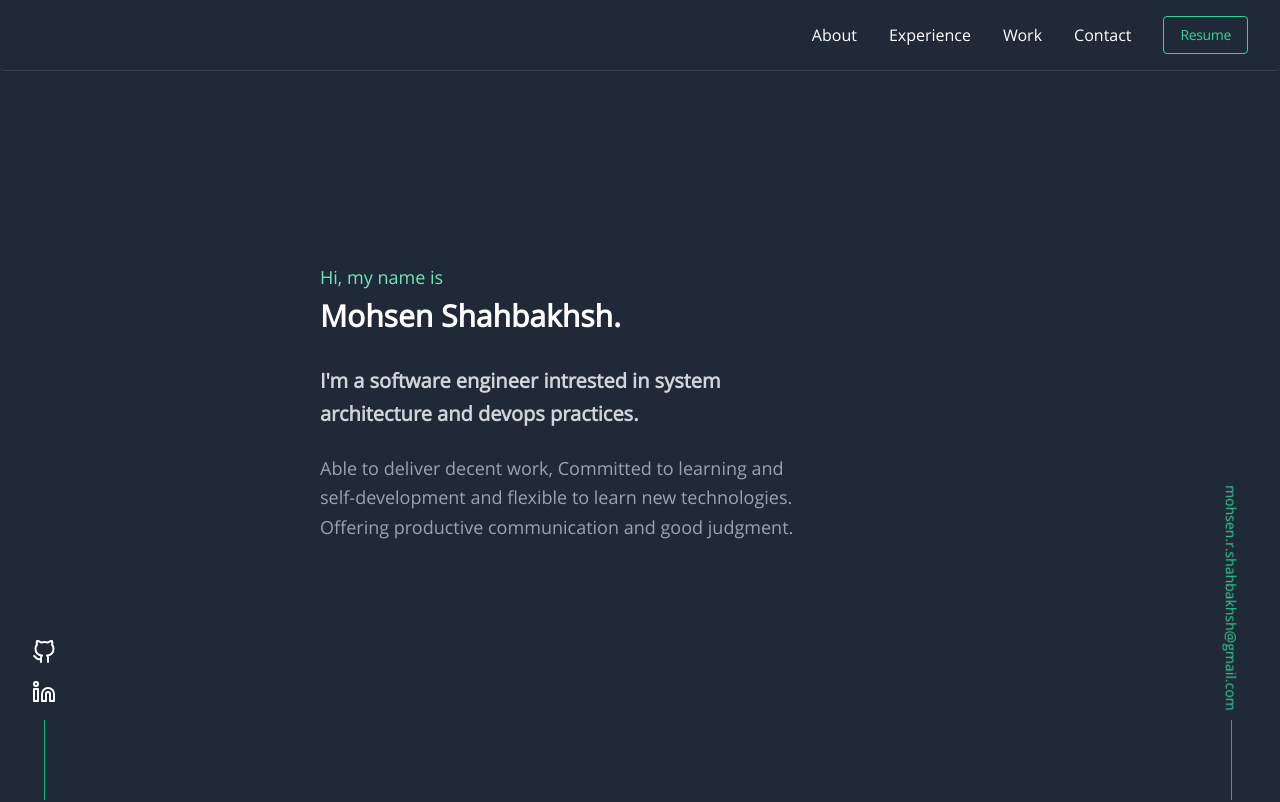
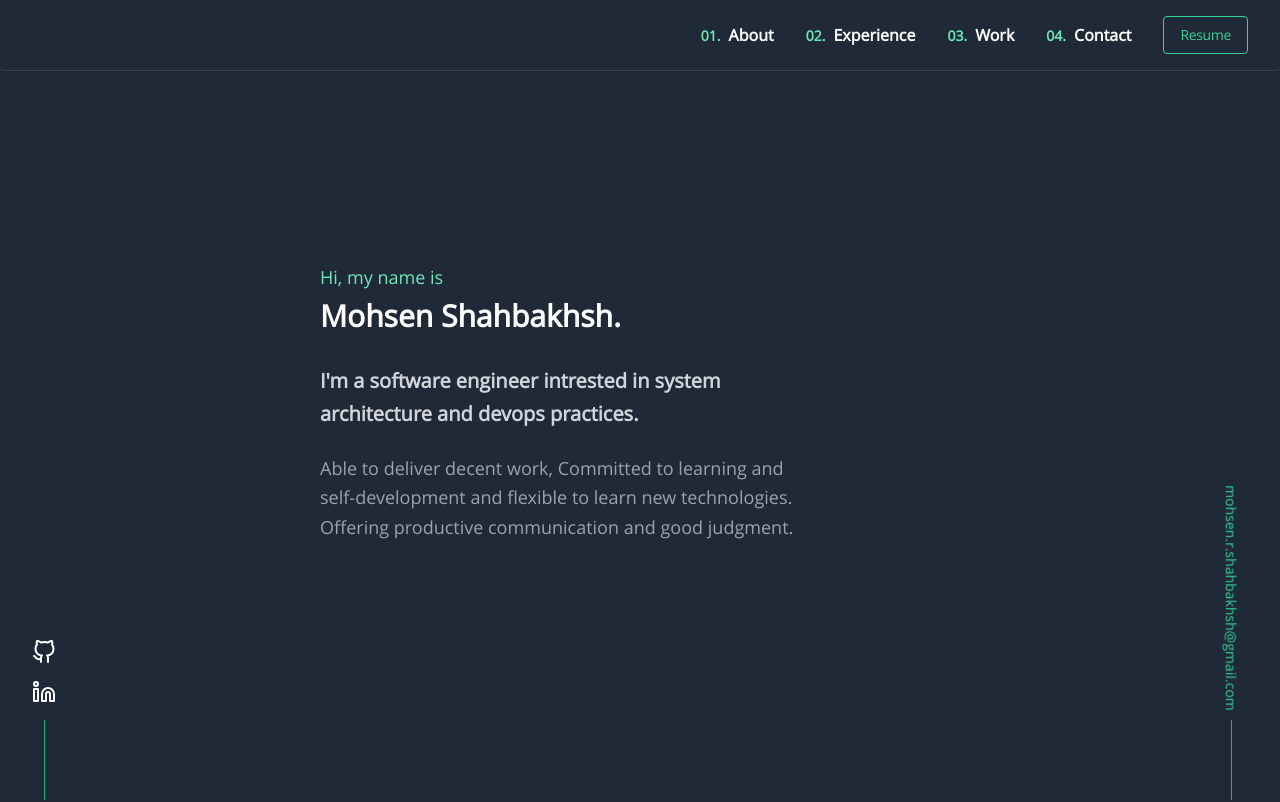
Before and after one commit to mohsenshahbakhsh/portfolio-react-tailwind, a React (Create React App) app: page / in a window 1280 px wide. Shown: the top 802 px of the page. Built offline with nearby package versions, Linux system fonts and the light colour scheme.

Commit message:
add number to navbar

```diff
--- a/src/Header.js
+++ b/src/Header.js
@@ -7,16 +7,28 @@ const Header = () => {
     <nav className="bg-gray-800 sticky top-0 rounded shadow-sm border-b border-gray-700 px-8 py-4 flex justify-end">
       <ul className="hidden text-white md:inline-flex justify-end items-center space-x-8">
         <li>
-          <Link to="#About">About</Link>
+          <span className="text-green-300 text-sm font-semibold pr-2">01.</span>
+          <Link to="#About" className="hover:text-green-300 font-semibold">
+            About
+          </Link>
         </li>
         <li className="">
-          <a href="#Experience">Experience</a>
+          <span className="text-green-300 text-sm font-semibold pr-2">02.</span>
+          <Link to="#Experience" className="hover:text-green-300 font-semibold">
+            Experience
+          </Link>
         </li>
         <li className="">
-          <a href="#Work">Work</a>
+          <span className="text-green-300 text-sm font-semibold pr-2">03.</span>
+          <Link to="#Work" className="hover:text-green-300 font-semibold">
+            Work
+          </Link>
         </li>
         <li className="">
-          <a href="#Contact">Contact</a>
+          <span className="text-green-300 text-sm pr-2 font-semibold">04.</span>
+          <Link to="#Contact" className="hover:text-green-300 font-semibold">
+            Contact
+          </Link>
         </li>
         <li>
           <button className="bg-transparent border rounded border-green-400 px-4 py-2 text-green-400 text-sm tracking-tight">
@@ -53,7 +65,6 @@ const Header = () => {
           {" "}
           <ul className="flex flex-col space-y-2 text-white">
             <li
-              className="focus:text-green-400"
               onClick={() => {
                 const menu = document.getElementById("mobile-menu");
                 const nav = document.getElementById("nav");
@@ -61,10 +72,14 @@ const Header = () => {
                 nav.classList.toggle("w-full");
               }}
             >
-              <Link to="#About">About</Link>
+              <span className="text-green-300 text-sm pr-2 font-semibold">
+                01.
+              </span>
+              <Link to="#About" className="hover:text-green-300 font-semibold">
+                About
+              </Link>
             </li>
             <li
-              className="focus:text-green-400"
               onClick={() => {
                 const menu = document.getElementById("mobile-menu");
                 const nav = document.getElementById("nav");
@@ -72,10 +87,17 @@ const Header = () => {
                 nav.classList.toggle("w-full");
               }}
             >
-              <Link to="#Experience">Experience</Link>
+              <span className="text-green-300 text-sm pr-2 font-semibold">
+                02.
+              </span>
+              <Link
+                to="#Experience"
+                className="hover:text-green-300 font-semibold"
+              >
+                Experience
+              </Link>
             </li>
             <li
-              className="focus:text-green-400"
               onClick={() => {
                 const menu = document.getElementById("mobile-menu");
                 const nav = document.getElementById("nav");
@@ -83,10 +105,14 @@ const Header = () => {
                 nav.classList.toggle("w-full");
               }}
             >
-              <Link to="#Work">Work</Link>
+              <span className="text-green-300 text-sm pr-2 font-semibold">
+                03.
+              </span>
+              <Link to="#Work" className="hover:text-green-300 font-semibold">
+                Work
+              </Link>
             </li>
             <li
-              className="focus:text-green-400"
               onClick={() => {
                 const menu = document.getElementById("mobile-menu");
                 const nav = document.getElementById("nav");
@@ -94,7 +120,15 @@ const Header = () => {
                 nav.classList.toggle("w-full");
               }}
             >
-              <Link to="#Contact">Contact</Link>
+              <span className="text-green-300 text-sm pr-2 font-semibold">
+                04.
+              </span>
+              <Link
+                to="#Contact"
+                className="hover:text-green-300 font-semibold"
+              >
+                Contact
+              </Link>
             </li>
             <li>
               <button className="bg-transparent border rounded border-green-400 px-4 py-2 text-green-400 text-sm tracking-tight">
```
